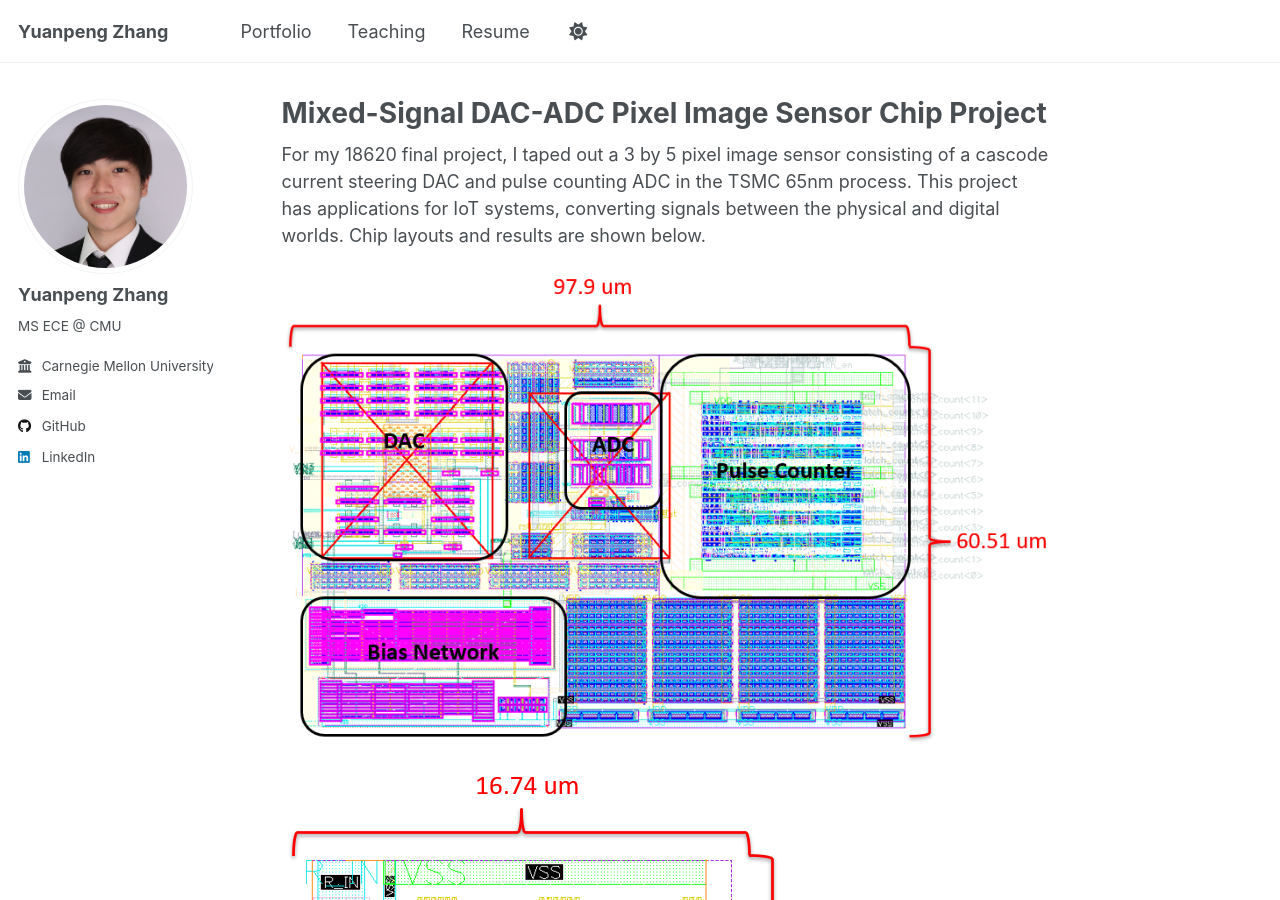
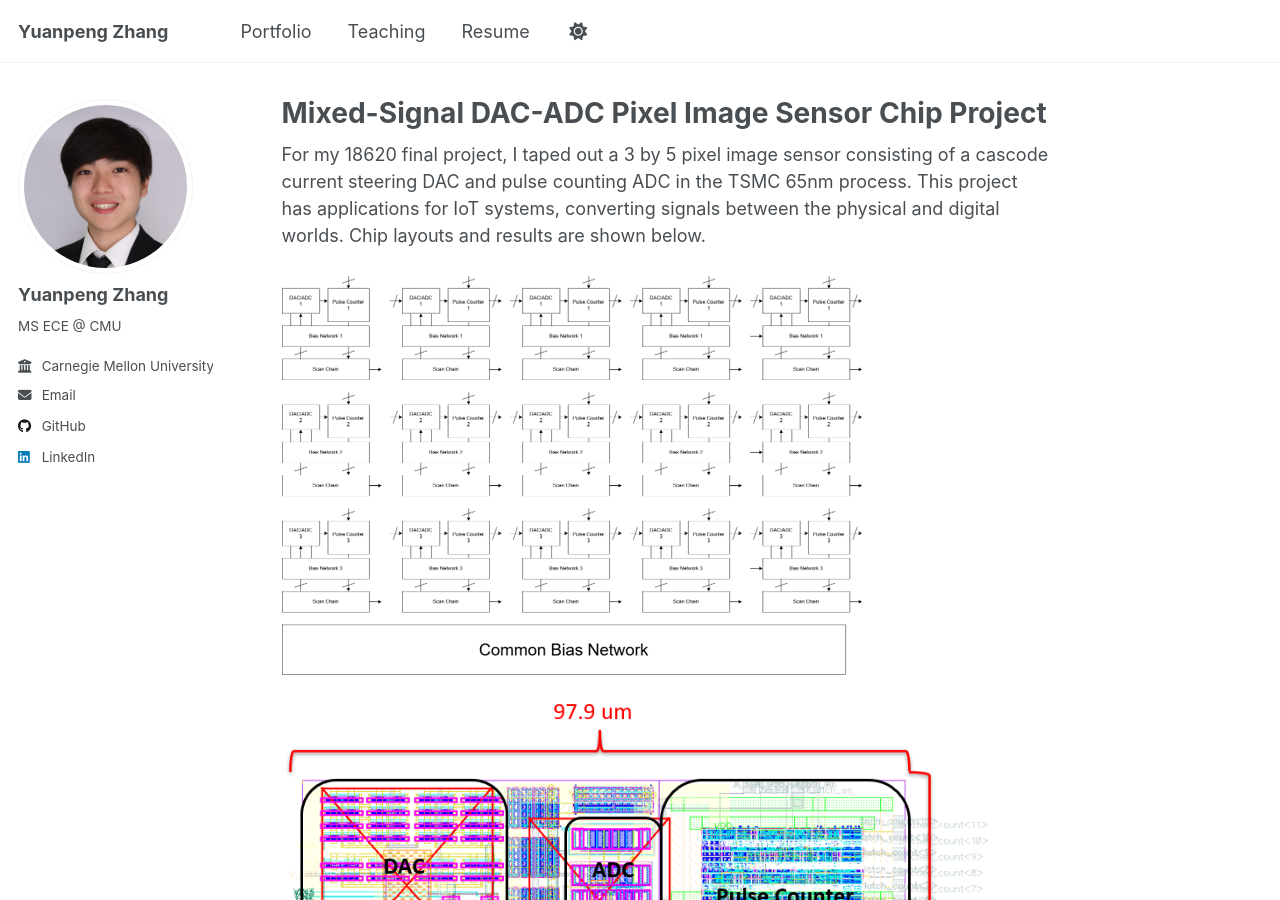
Before and after one commit to yuanpenguin/yuanpenguin.github.io, a Jekyll site: the page built from _portfolio/portfolio-4.md, in a window 1280 px wide and 900 px high. Built offline with Jekyll 4.4.1, drawn with Linux system fonts in a browser that asks for light colours; a script that is not in the unit is left out.

Commit message:
Update portfolio-4.md

```diff
--- a/_portfolio/portfolio-4.md
+++ b/_portfolio/portfolio-4.md
@@ -6,6 +6,8 @@ collection: portfolio
 
 For my 18620 final project, I taped out a 3 by 5 pixel image sensor consisting of a cascode current steering DAC and pulse counting ADC in the TSMC 65nm process. This project has applications for IoT systems, converting signals between the physical and digital worlds. Chip layouts and results are shown below.
 
+![](/images/620_images/chip_diagram.png)
+
 ![](/images/620_images/top_layout.png)
 
 ![](/images/620_images/bias_layout.png)
```
